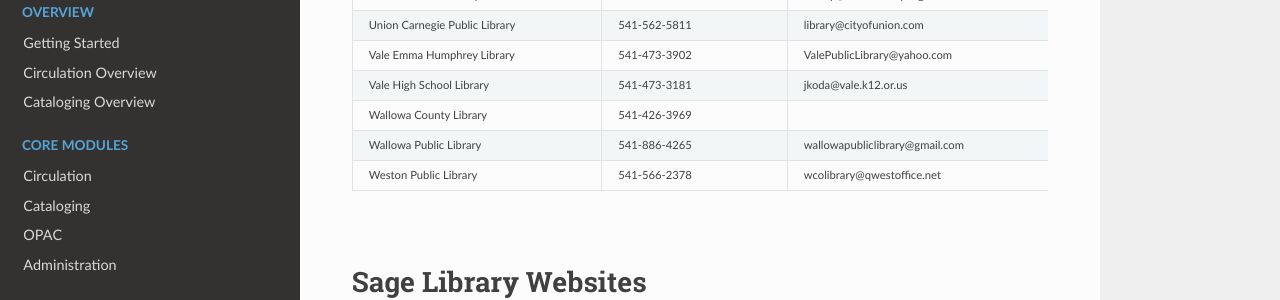
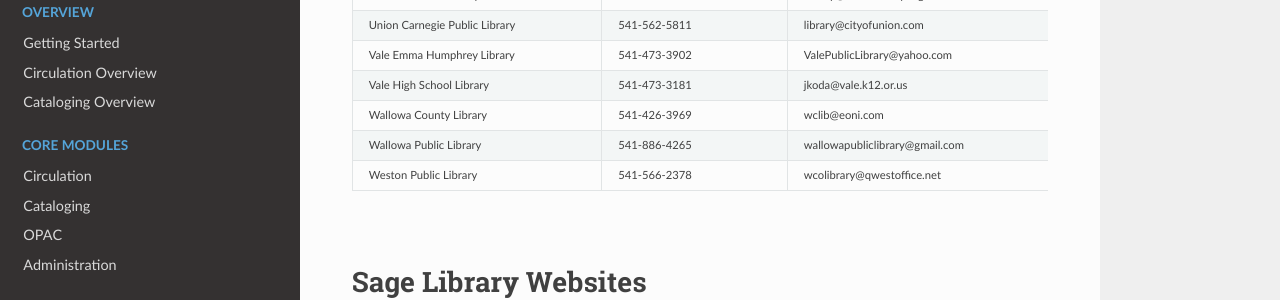
Before and after one commit to brentmills/sage_mkdocs, an MkDocs documentation site: the page built from docs/contact_info.md, in a window 1280 px wide and 900 px high, scrolled down 4423 px. Shown: the part 150-450 px from the top of the window. Built offline with MkDocs 1.6.1, drawn with Linux system fonts in a browser that asks for light colours; nearby versions of some CDN libraries; old or Windows-style settings are respelled for this version of MkDocs.

Commit message:
more contact updates.

```diff
--- a/docs/contact_info.md
+++ b/docs/contact_info.md
@@ -168,7 +168,7 @@
  <tr><td>Union Carnegie Public Library</td><td>541-562-5811</td><td>library@cityofunion.com</td></tr>
  <tr><td>Vale Emma Humphrey Library</td><td>541-473-3902</td><td>ValePublicLibrary@yahoo.com</td></tr>
  <tr><td>Vale High School Library</td><td>541-473-3181</td><td>jkoda@vale.k12.or.us</td></tr>
- <tr><td>Wallowa County Library</td><td>541-426-3969</td><td>&nbsp;</td></tr>
+ <tr><td>Wallowa County Library</td><td>541-426-3969</td><td>wclib@eoni.com</td></tr>
  <tr><td>Wallowa Public Library</td><td>541-886-4265</td><td>wallowapubliclibrary@gmail.com</td></tr>
  <tr><td>Weston Public Library</td><td>541-566-2378</td><td>wcolibrary@qwestoffice.net</td></tr>
 </table>
```
